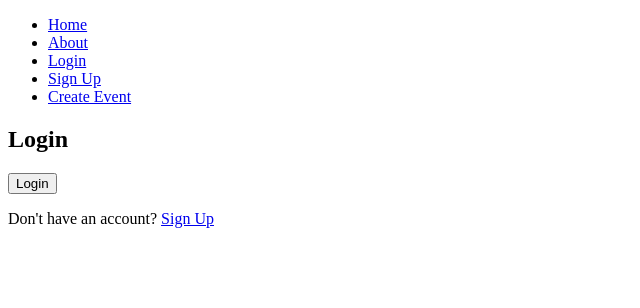
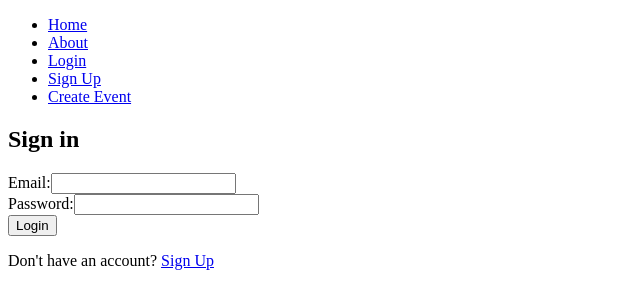
Before and after one commit to rjeremypaul/eventmgt, a React (Create React App) app: page /login in a window 1280 px wide. Shown: the top 308 px of the page, without its empty margins (0-640 px from the left). Built offline with nearby package versions, Linux system fonts and the light colour scheme.

Commit message:
added login
login

```diff
--- a/package.json
+++ b/package.json
@@ -8,7 +8,9 @@
     "@testing-library/user-event": "^13.5.0",
     "axios": "^1.6.5",
     "cors": "^2.8.5",
+    "csv-parser": "^3.0.0",
     "express": "^4.18.2",
+    "fs": "^0.0.1-security",
     "mongoose": "^8.1.0",
     "mysql": "^2.18.1",
     "nodemon": "^3.0.3",
--- a/src/Home.js
+++ b/src/Home.js
@@ -6,7 +6,7 @@ import { useNavigate } from 'react-router-dom';
 function Home() {
   const navigate = useNavigate();
   const handleGetStartedClick = () => {
-    navigate('/signup');
+    navigate('/create-event');
   };
 
   return (
--- a/src/Login.js
+++ b/src/Login.js
@@ -1,15 +1,16 @@
 import React, { useState } from 'react';
 import { Link, useNavigate } from 'react-router-dom';
 import { useAuth } from './AuthContext';
-
 
 function Login() {
   const navigate = useNavigate();
   const { login } = useAuth();
   const [formData, setFormData] = useState({
-    username: '',
+    email: '', // Change username to email
     password: '',
   });
+
+  const [formError, setFormError] = useState('');
 
   const handleChange = (e) => {
     const { name, value } = e.target;
@@ -21,6 +22,13 @@ function Login() {
 
   const handleSubmit = async (e) => {
     e.preventDefault();
+
+    // Form validation
+    if (!formData.email || !formData.password) {
+      setFormError('Please enter both email and password.');
+      return;
+    }
+
     try {
       // Assuming an asynchronous login function
       await loginUser(formData);
@@ -31,17 +39,37 @@ function Login() {
     }
   };
 
-  const loginUser = async ({ username, password }) => {
+  const loginUser = async ({ email, password }) => {
     // Your login logic here
-    console.log('User logged in:', { username, password });
+    console.log('User logged in:', { email, password });
     // Replace with actual login logic
   };
 
   return (
     <div>
-      <h2>Login</h2>
+      <h2>Sign in</h2>
+      {formError && <p style={{ color: 'red' }}>{formError}</p>}
       <form onSubmit={handleSubmit}>
-        {/* ... (existing form fields) */}
+        <label>
+          Email:
+          <input
+            type="email"
+            name="email"
+            value={formData.email}
+            onChange={handleChange}
+          />
+        </label>
+        <br />
+        <label>
+          Password:
+          <input
+            type="password"
+            name="password"
+            value={formData.password}
+            onChange={handleChange}
+          />
+        </label>
+        <br />
         <button type="submit">Login</button>
       </form>
       <p>
--- a/src/SignUp.js
+++ b/src/SignUp.js
@@ -14,9 +14,18 @@ function SignUp() {
   });
 
   const [isAccountCreated, setIsAccountCreated] = useState(false);
+  const [formError, setFormError] = useState('');
 
   const handleSignUp = async (e) => {
     e.preventDefault();
+
+    // Form validation
+    if (!formData.username || !formData.email || !formData.password || !formData.phone) {
+      setFormError('Please fill out all fields.');
+      // You can set a state to display an error message to the user
+      return;
+    }
+
     try {
       // Assuming an asynchronous registration function
       const userData = await registerUser(formData);
@@ -26,6 +35,7 @@ function SignUp() {
       console.error('Registration failed:', error.message);
     }
   };
+
 
   const registerUser = async ({ username, email, password, phone }) => {
     // Your registration logic here
@@ -38,6 +48,7 @@ function SignUp() {
       {!isAccountCreated ? (
         <div>
           <h2>Create an account</h2>
+          {formError && <p style={{ color: 'red' }}>{formError}</p>}
           <form onSubmit={handleSignUp}>
             <label>
               Username:
```
Also changed, not shown: src/server.js (+42 -1 lines), src/UserAccount.csv (added), 1 other file (tests, documents, lock files or other folders).
